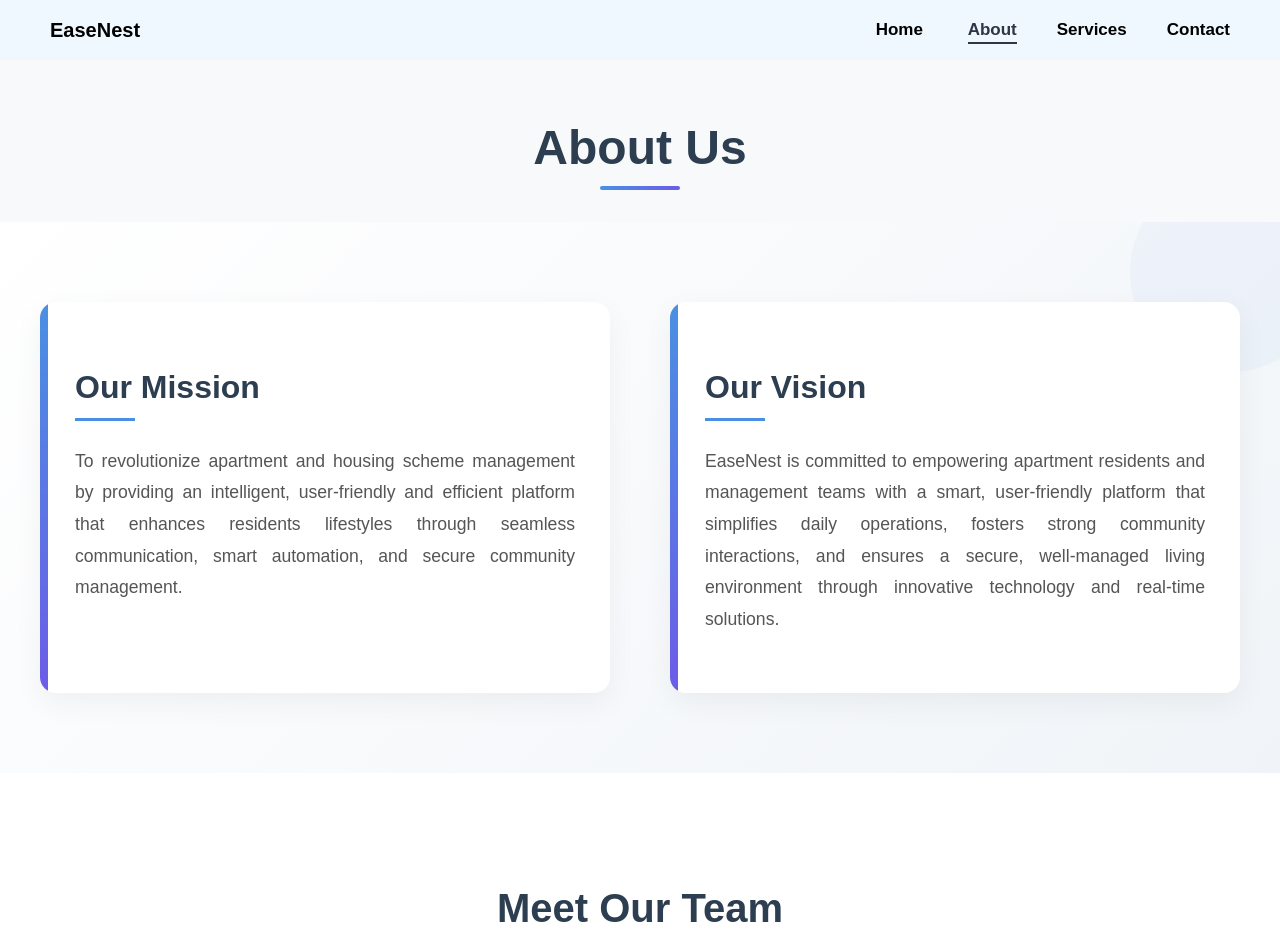
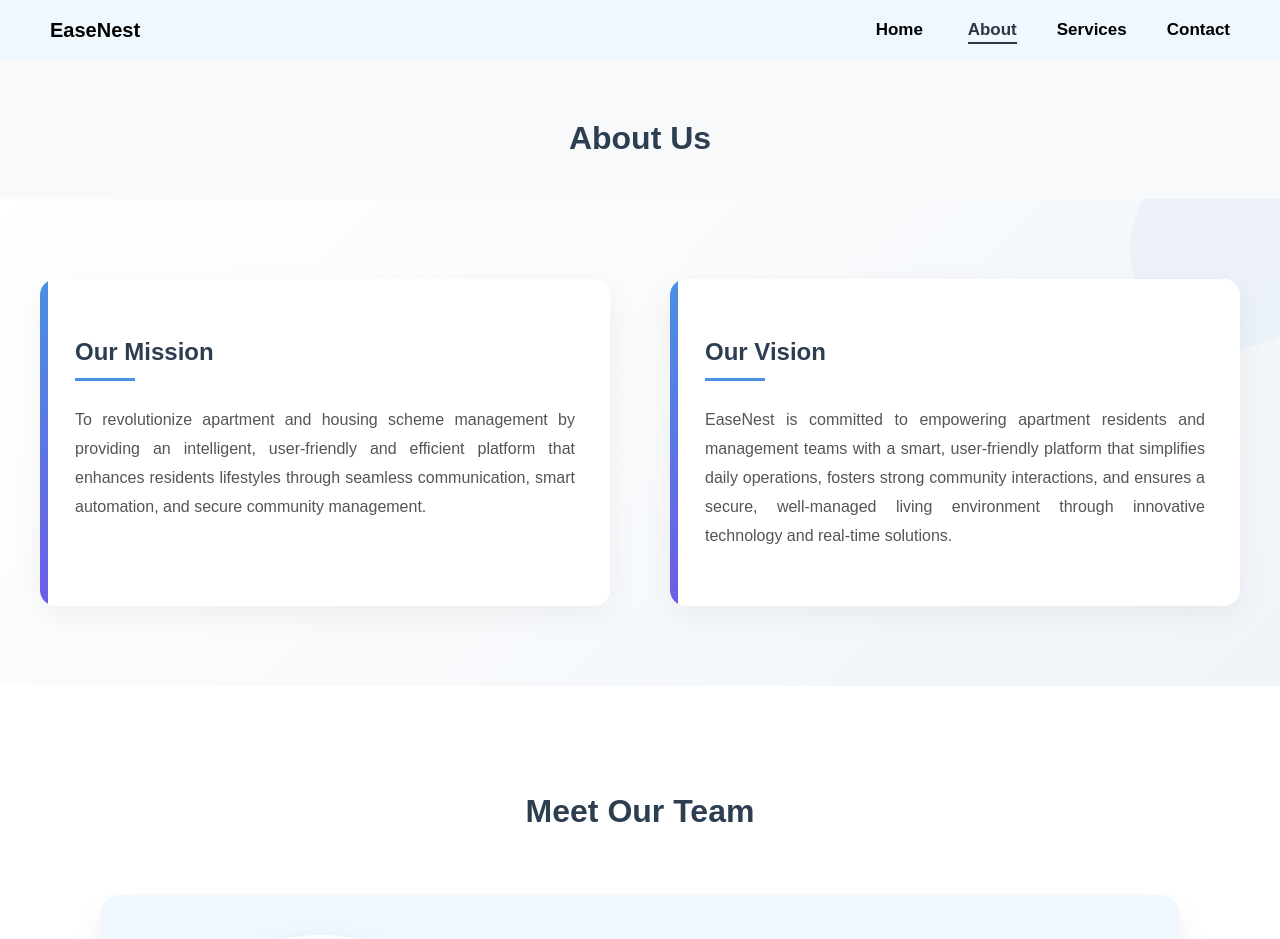
Before and after one commit to yuthmikagamage/EaseNest-Marketing-Website, a React (Vite) app: page /about in a window 1280 px wide. Shown: the top 939 px of the page. Built offline with nearby package versions, Linux system fonts and the light colour scheme.

Commit message:
Chnage paddings

```diff
--- a/src/Pages/About/About.css
+++ b/src/Pages/About/About.css
@@ -4,27 +4,14 @@
   font-family: "Poppins", "Arial", sans-serif;
   overflow: hidden;
 }
-
-.aboutContainer h1.pageTitle {
+.aboutContainer h2.pageTitle {
   margin-top: 120px;
   text-align: center;
-  font-size: 3rem;
+  font-size: 2rem;
   font-weight: 700;
   color: #2c3e50;
   position: relative;
   padding-bottom: 15px;
-}
-
-.aboutContainer h1.pageTitle::after {
-  content: "";
-  position: absolute;
-  bottom: 0;
-  left: 50%;
-  transform: translateX(-50%);
-  width: 80px;
-  height: 4px;
-  background: linear-gradient(90deg, #4a90e2, #6c5ce7);
-  border-radius: 2px;
 }
 
 .companySection {
@@ -94,7 +81,7 @@
 
 .missionBox h2,
 .visionBox h2 {
-  font-size: 2rem;
+  font-size: 1.5rem;
   color: #2c3e50;
   margin-bottom: 25px;
   position: relative;
@@ -114,7 +101,7 @@
 
 .missionBox p,
 .visionBox p {
-  font-size: 1.1rem;
+  font-size: 1rem;
   line-height: 1.8;
   color: #555;
   text-align: justify;
@@ -127,23 +114,12 @@
 }
 
 .teamSection h2 {
-  font-size: 2.5rem;
+  font-size: 2rem;
   color: #2c3e50;
   margin-bottom: 50px;
   position: relative;
   padding-bottom: 15px;
   display: inline-block;
-}
-
-.teamSection h2::after {
-  content: "";
-  position: absolute;
-  bottom: 0;
-  left: 50%;
-  transform: translateX(-50%);
-  width: 60px;
-  height: 3px;
-  background: linear-gradient(90deg, #4a90e2, #6c5ce7);
 }
 
 .teamShowcase {
--- a/src/Pages/About/About.jsx
+++ b/src/Pages/About/About.jsx
@@ -79,7 +79,7 @@ function About() {
 
   return (
     <div className="aboutContainer">
-      <h1 className="pageTitle">About Us</h1>
+      <h2 className="pageTitle">About Us</h2>
 
       <div className="companySection">
         <div className="companyDetails">
--- a/src/Pages/Contact/Contact.css
+++ b/src/Pages/Contact/Contact.css
@@ -23,7 +23,11 @@ body {
 }
 
 .contact-box {
-  background: linear-gradient(135deg, rgba(255, 255, 255, 0.9), rgba(255, 255, 255, 0.8));
+  background: linear-gradient(
+    135deg,
+    rgba(255, 255, 255, 0.9),
+    rgba(255, 255, 255, 0.8)
+  );
   padding: 30px;
   border-radius: 12px;
   box-shadow: 0 8px 15px aliceblue;
@@ -92,10 +96,13 @@ body {
   resize: vertical;
 }
 
-
+.social-media h3 {
+  margin-bottom: 30px;
+}
 .social-media {
   text-align: center;
   margin-top: 20px;
+  margin-bottom: 30px;
 }
 
 .social-icons {
--- a/src/Pages/Home/Home.jsx
+++ b/src/Pages/Home/Home.jsx
@@ -67,7 +67,7 @@ export default function Home() {
         <div className="statistics-container">
           <div className="statistic-item">
             <h3>2+</h3>
-            <p>Both Apartment and Hosuing scheme</p>
+            <p>Both Apartment and Housing scheme</p>
           </div>
           <div className="statistic-item">
             <h3>7+</h3>
```
Also changed, not shown: src/Pages/Home/Home.css (+40 -12 lines).
